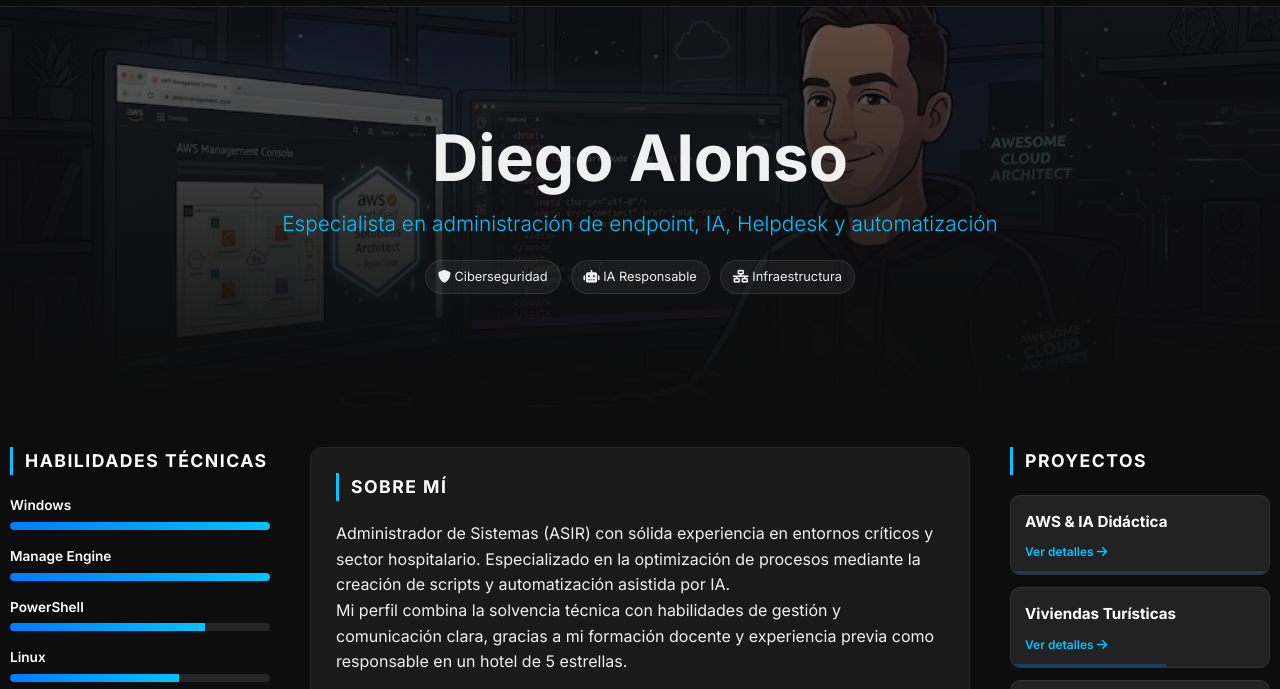
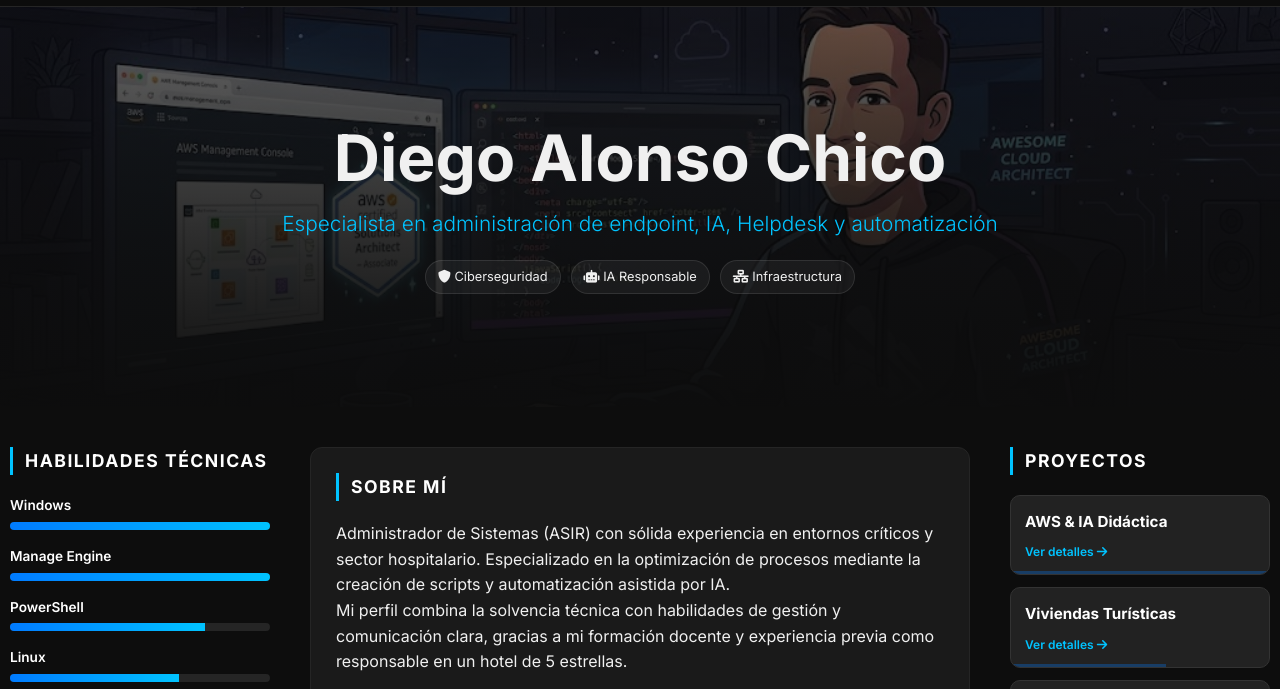
Before and after one commit to lonsochico/Portfolio-DiegoAC, a plain HTML site: page index.html in a window 1280 px wide. Shown: the part 63-752 px from the top of the page. Drawn offline with Linux system fonts and the light colour scheme.

```diff
--- a/index.html
+++ b/index.html
@@ -62,7 +62,7 @@
     <header class="hero" style="background-image: linear-gradient(to bottom, rgba(0,0,0,0.2), rgba(0,0,0,0.6)), url('assets/img/fondo-tecnico.jpg');">
         <div class="hero-overlay"></div>
         <div class="hero-content container">
-            <h1>Diego Alonso</h1>
+            <h1>Diego Alonso Chico</h1>
             <p class="tagline">Especialista en administración de endpoint, IA, Helpdesk y automatización</p>
             <div class="hero-badges">
                 <span><i class="fas fa-shield-alt"></i> Ciberseguridad</span>
```
